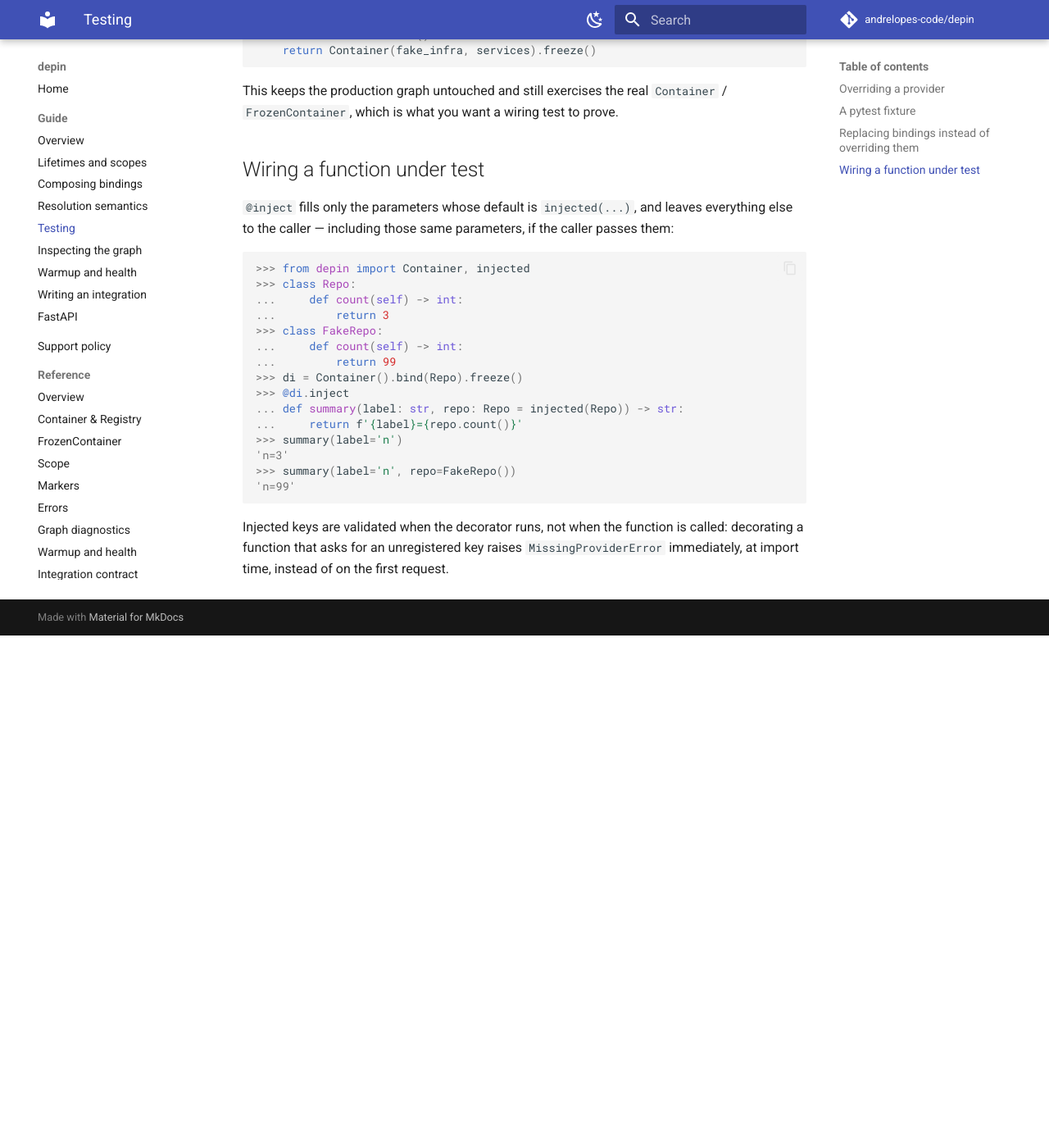
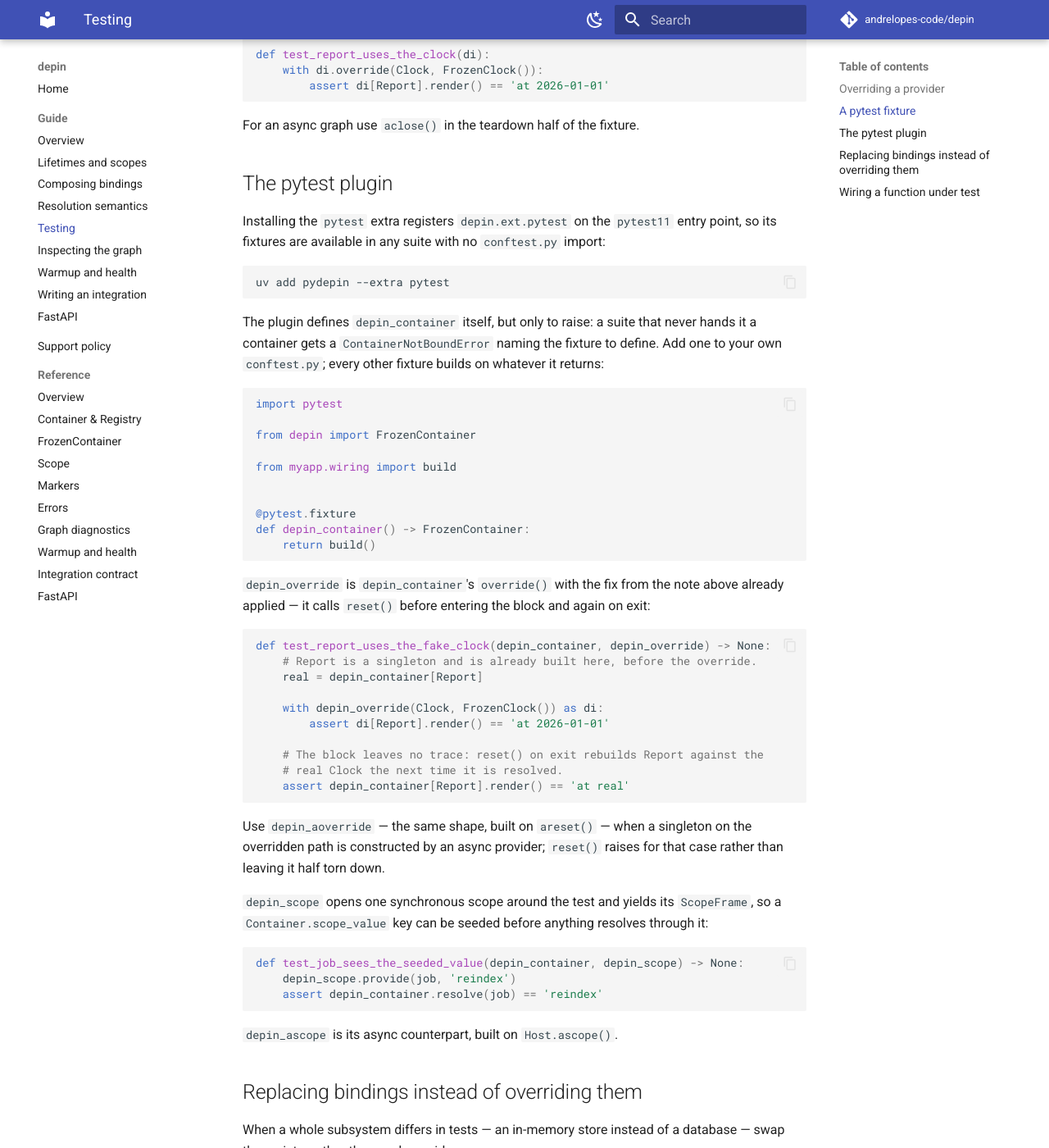
Before and after one commit to andrelopes-code/depin, an MkDocs documentation site: the page built from docs/guide/testing.md, in a window 1280 px wide and 1400 px high, scrolled down 1815 px. Shown: the whole window at 82% size. Built offline with MkDocs 1.6.1 and Material for MkDocs 9.7.7, drawn with Linux system fonts in a browser that asks for light colours; comment, search, counter and statistics services are not loaded; the version menu is left out; before the commit the page ends 2590 px from its top, so only the background shows below that; some of the changed text lies outside the part shown.

Commit message:
docs: document the pytest plugin and correct the caveat

````diff
--- a/docs/guide/testing.md
+++ b/docs/guide/testing.md
@@ -38,11 +38,43 @@
 - Overrides nest, innermost wins, and a key that was never bound at all can be
   overridden — useful for a dependency you only stub.
 
-!!! warning "Values built before the override are not replaced"
+!!! note "What survives an override"
 
-    A singleton resolved before the `with` block is already cached, and the
-    override does not evict it. Override before the first resolution, or build a
-    fresh container per test.
+    `override()` replaces the key immediately, even for a singleton already
+    built. What survives is a *consumer* — a value built before the block
+    keeps the instance it was constructed with, because a provider's arguments
+    are resolved once, at construction time:
+
+    ```pycon
+    >>> di = Container().bind(Clock).bind(Report).freeze()
+    >>> real_report = di[Report]
+    >>> with di.override(Clock, FrozenClock()):
+    ...     di[Clock].now()
+    ...     di[Report].render()
+    '2026-01-01'
+    'at real'
+
+    ```
+
+    `reset()` drops every built singleton's cache, so the next resolution of
+    `Report` rebuilds it and picks up the override that is active at that
+    point:
+
+    ```pycon
+    >>> di.reset()
+    >>> with di.override(Clock, FrozenClock()):
+    ...     di.reset()
+    ...     di[Report].render()
+    'at 2026-01-01'
+    >>> di.reset()
+    >>> di[Report].render()
+    'at real'
+
+    ```
+
+    The `depin.ext.pytest` fixtures below call `reset()` on both edges of the
+    block, so a test never has to reason about which consumers were built
+    first.
 
 ## A pytest fixture
 
@@ -67,6 +99,67 @@
 ```
 
 For an async graph use `aclose()` in the teardown half of the fixture.
+
+## The pytest plugin
+
+Installing the `pytest` extra registers `depin.ext.pytest` on the `pytest11`
+entry point, so its fixtures are available in any suite with no
+`conftest.py` import:
+
+```bash
+uv add pydepin --extra pytest
+```
+
+The plugin defines `depin_container` itself, but only to raise: a suite that
+never hands it a container gets a `ContainerNotBoundError` naming the fixture
+to define. Add one to your own `conftest.py`; every other fixture builds on
+whatever it returns:
+
+```python
+import pytest
+
+from depin import FrozenContainer
+
+from myapp.wiring import build
+
+
+@pytest.fixture
+def depin_container() -> FrozenContainer:
+    return build()
+```
+
+`depin_override` is `depin_container`'s `override()` with the fix from the
+note above already applied — it calls `reset()` before entering the block and
+again on exit:
+
+```python
+def test_report_uses_the_fake_clock(depin_container, depin_override) -> None:
+    # Report is a singleton and is already built here, before the override.
+    real = depin_container[Report]
+
+    with depin_override(Clock, FrozenClock()) as di:
+        assert di[Report].render() == 'at 2026-01-01'
+
+    # The block leaves no trace: reset() on exit rebuilds Report against the
+    # real Clock the next time it is resolved.
+    assert depin_container[Report].render() == 'at real'
+```
+
+Use `depin_aoverride` — the same shape, built on `areset()` — when a
+singleton on the overridden path is constructed by an async provider;
+`reset()` raises for that case rather than leaving it half torn down.
+
+`depin_scope` opens one synchronous scope around the test and yields its
+`ScopeFrame`, so a `Container.scope_value` key can be seeded before anything
+resolves through it:
+
+```python
+def test_job_sees_the_seeded_value(depin_container, depin_scope) -> None:
+    depin_scope.provide(job, 'reindex')
+    assert depin_container.resolve(job) == 'reindex'
+```
+
+`depin_ascope` is its async counterpart, built on `Host.ascope()`.
 
 ## Replacing bindings instead of overriding them
 
````
Also changed, not shown: README.md (+4 -3 lines), examples/README.md (+1 -0 lines), 3 other files.
